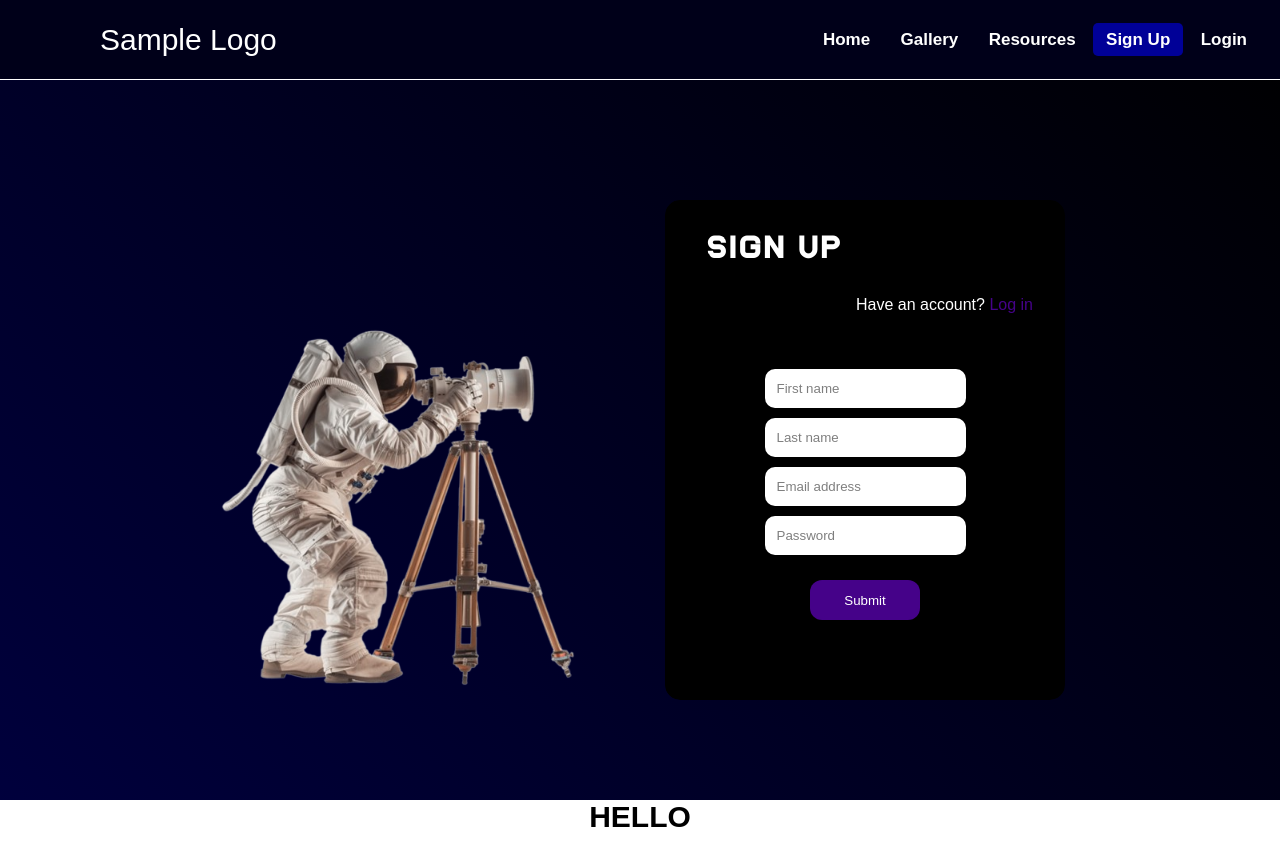
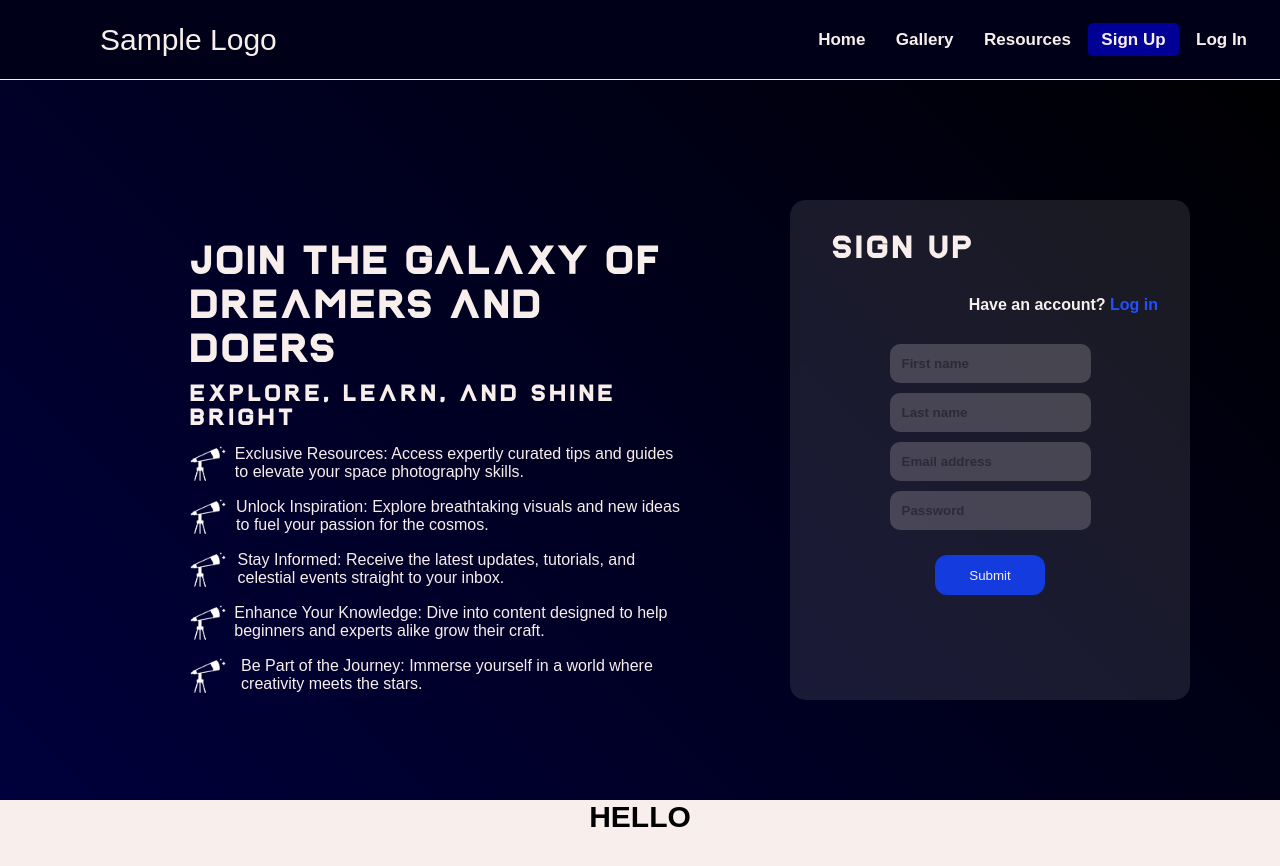
Before and after one commit to Kristen-Reid/Intergalactic-Snapshots, a plain HTML site: page form.html in a window 1280 px wide. Drawn offline with Linux system fonts and the light colour scheme.

```diff
--- a/css/form.css
+++ b/css/form.css
@@ -1,7 +1,6 @@
 body {
     margin: 0;
     padding: 0;
-    /* overflow: hidden; */
 }
 
 .form-container {
@@ -13,7 +12,7 @@ body {
 }
 
 fieldset p a {
-    color: rgb(69, 2, 137);
+    color: rgb(35, 79, 252);
 }
 
 fieldset p a:hover {
@@ -21,11 +20,13 @@ fieldset p a:hover {
 }
 
 fieldset {
-    background-color: black;
+    background-color: rgba(255, 255, 255, 0.1);
+    backdrop-filter: blur(5px);
     height: 500px;
     border-color: transparent;
     border-radius: 15px;
-    color: white;
+    color: #f8eeec ;
+    font-weight: bold;
 }
 
 
@@ -35,18 +36,59 @@ fieldset {
     height: 500px;
 }
 
+.left {
+    margin: -50px 100px;
+    padding: 90px 0 ;
+    float: left;
+    width: 500px;
+    height: 400px;
+    color: #f8eeec ;
+}
 
-img {
-    margin-top: 100px;
-    margin-right: 50px;
-    float: left;
-    width: 400px;
-    height: 400px;
+ul {
+    list-style-position: outside;
+}
+
+.form-list {
+    display: flex;
+    align-content: center;
+    padding-top: 5px;
+    text-indent: 0;
+    padding-left: 0;
+    font-size: 16px;
+    font-weight:lighter;
+}
+
+.form-list::before {
+    content: '';
+    display: inline;
+    background-image: url(/images/astronomy_camera_education_observatory_stars_icon.png);
+    background-size: 36px 36px;
+    background-repeat: no-repeat;
+    width: 48px;
+    height: 48px;
+    padding-right: 15px;
+}
+
+.form-bullets {
+    width: 200px;
+}
+
+.form-headline {
+    font-size: 38px;
+    text-align: left;
+    margin-bottom: 10px;
 }
 
 h2 {
     font-size: 30px;
     margin: 30px 40px;
+}
+
+.form-h2 {
+    padding-bottom: 10px;
+    font-size: 22px;
+    margin: 0;
 }
 
 p {
@@ -59,10 +101,12 @@ p {
     flex-direction: column;
     justify-content: center;
     align-items: center;
-    margin-top: 50px;
+    margin-top: 25px;
 }
 
 .information input {
+    background-color: #f8eeec;
+    opacity: .2;
     display: flex;
     flex-direction: column;
     padding: 10px;
@@ -72,9 +116,14 @@ p {
     border-color: transparent;
 }
 
+.information input:focus {
+    cursor: text;
+}
+
 .information input::placeholder {
-    color: black;
-    opacity: .5;
+    color: #121212;
+    opacity: .6;
+    font-weight: bold;
 }
 
 .info-box {
@@ -87,10 +136,10 @@ p {
 form button {
     width: 110px;
     height: 40px;
-    background-color: rgb(69, 2, 137);
+    background-color: rgb(19, 59, 221);
     margin-top: 20px;
     border-radius: 12px;
-    color: white;
+    color: #f8eeec;
     border-color: transparent;
 }
 
--- a/css/gallery.css
+++ b/css/gallery.css
@@ -1,28 +1,33 @@
 body {
-    height: 100vh;
+    display: flex;
+    flex-direction: column;
+    height: 100%;
     overflow-x: hidden;
 }
 
-h1 {
-    padding-top: 100px;
+main {
+    display: flex;
+    flex-direction: column;
+    justify-content: center;
+    align-items: center;
+    flex-grow: 1;
+}
+
+.gallery-headline {
+    padding: 100px 0 0;
 }
 
 p {
     padding-top: 10px;
 }
 
-.gallery-container {
-    justify-items: center;
-    height: 100%;
-    width: 100%;
-}
-
 .grid-container {
-    padding-bottom: 60px;
+    flex-grow: 1;
+    padding:  20px 0 100px 0;
     justify-items: center;
     display: grid;
     grid-template-columns: repeat(auto-fit, minmax(350px, 1fr));
-    gap: 15px;
+    gap: 10px;
     width: 75%;
 }
 
@@ -45,6 +50,11 @@ img {
     body {
         height: 130vh;
     }
+
+    /* h1 {
+     padding: 350px 0 0;
+
+    } */
 }
 
 
--- a/css/login.css
+++ b/css/login.css
@@ -1,5 +1,6 @@
 fieldset {
-    background-color: black;
+    background-color: rgba(255, 255, 255, 0.1);
+    backdrop-filter: blur(5px);
     height: 400px;
     border-color: transparent;
     border-radius: 15px;
--- a/css/resources.css
+++ b/css/resources.css
@@ -1,73 +1,63 @@
 body {
     display: flex;
-    flex-direction: column;
     position: relative;
     width: 100%;
     height: 100%;
 }
 
-.resources {
+.resources-container {
+    margin-top: 80px;
     height: 100vh;
     position: relative;
+    justify-content: center;
     display: flex;
-    justify-content: space-around;
+    justify-content: space-evenly;
     flex-direction: row-reverse;
 }
 
 h1 {
-    padding: 100px 0;
+    padding: 150px 0 0;
 }
 
-
-
-.links {
+.links-container {
     position: relative;
-    flex: 1 1 auto;
     background-color: green;
-}
-
-img {
+    width: 500px;
+    height: 500px;
     float: right;
-    position: relative;
-}
-
-.left {
-    position: relative;
-    height: 500px;
-    left: 10px;
-    top: 25px;
-    float: right;
+    order: 1;
 }
 
 .image-container {
+    display: flex;
+    flex-direction: column;
     position: relative;
-    /* height: 500px; */
+    align-items: center;
+    height: 53%;
+    width: 500px;
+    background-color: purple;
 }
 
 .window {
+    position: relative;
     width: 750px;
-    background-color: blue;
 }
 
 .astronaut {
-    z-index: 1;
-    width: 300px;
-    background-color: red;
+    top: -520px;
+    right: 15px;
+    position: relative;
+    z-index: 2;
+    width: 60%;
 }
 
-/* .resources-footer {
-
-    position: relative;
-    z-index: 100;
-    background-color: white;
-    height: 80px;
-    width: 100%;
-    color: black;
-    text-align: center;
-    font-size: 30px;
-    font-weight: bold;
-
-} */
+@media (max-width: 1220px) {
+    .resources-container {
+        flex-direction: column;
+        align-content: center;
+        align-items: center;
+    }
+}
 
 @media (max-width: 847px) {
     body {
--- a/css/style.css
+++ b/css/style.css
@@ -16,7 +16,7 @@ body {
     flex-direction: column;
     font-family: Arial, Helvetica, sans-serif;
     position: relative;
-    color: white;
+    color: #f8eeec ;
     width: 100%;
     height: 100%;
     background: linear-gradient(45deg, #00003f, black);
@@ -29,12 +29,12 @@ nav {
     z-index: 1000;
     height: 80px;
     width: 100%;
-    border-bottom: 1px white solid;
+    border-bottom: 1px #f8eeec solid;
     background-color: #000019;
 }
 
 .logo {
-    color: white;
+    color: #f8eeec ;
     font-size: 30px;
     line-height: 80px;
     margin: 0 100px;
@@ -52,7 +52,7 @@ nav ul li {
 }
 
 .nav-links {
-    color: white;
+    color: #f8eeec;
     font-size: 17px;
     font-weight: bold;
     padding: 7px 13px;
@@ -80,7 +80,7 @@ a.active, .nav-links:hover {
 h1, h2 {
     font-family: alenia;
     text-transform: uppercase;
-    letter-spacing: 4px;
+    letter-spacing: 5px;
 }
 
 h1 {
@@ -130,14 +130,13 @@ h2 {
     position: relative;
     width: 600px;
     height: 350px;
-    right: -550px;
-    bottom: -20px;
     z-index: 3;
 }
 
 .first {
     position: relative;
     z-index: 2;
+    top: 20px;
     opacity: .9;
     width: 100%;
 }
@@ -145,7 +144,7 @@ h2 {
 .second {
     z-index: 1;
     position: relative;
-    top: -310px;
+    top: -270px;
     right: 50px;
     width: 700px;
     opacity: .5;
@@ -183,14 +182,15 @@ h2 {
 }
 
 a .card {
-    color: white;
+    color: #f8eeec;
 }
 
 
 footer {
+    margin-top: auto;
     position: relative;
     z-index: 100;
-    background-color: white;
+    background-color: #f8eeec;
     height: 80px;
     width: 100%;
     color: black;
--- a/form.html
+++ b/form.html
@@ -31,14 +31,24 @@
                         <a href="form.html" class="nav-links active">Sign Up</a>
                     </li>
                     <li>
-                        <a href="login.html" class="nav-links">Login</a>
+                        <a href="login.html" class="nav-links">Log In</a>
                     </li>
                 </ul>
             </nav>
         </header>
         <main>
             <div class="form-container">
-                <img src="/images/pngtree-astronaut-using-telescope-in-outer-space-for-star-gazing-and-exploration-png-image_13146210-removebg-preview.png" alt="">
+                 <div class="left">
+                    <h1 class="form-headline">Join the Galaxy of Dreamers and Doers</h1>
+                    <h2 class="form-h2">Explore, Learn, and Shine Bright</h2>
+                    <ul>
+                        <li class="form-list"> Exclusive Resources: Access expertly curated tips and guides to elevate your space photography skills.</li>
+                        <li class="form-list"> Unlock Inspiration: Explore breathtaking visuals and new ideas to fuel your passion for the cosmos.</li>
+                        <li class="form-list"> Stay Informed: Receive the latest updates, tutorials, and celestial events straight to your inbox.</li>
+                        <li class="form-list"> Enhance Your Knowledge: Dive into content designed to help beginners and experts alike grow their craft.</li>
+                        <li class="form-list"> Be Part of the Journey: Immerse yourself in a world where creativity meets the stars.</li>
+                    </ul>
+                 </div>
                 <div class="right">
                     <form action="" method="post" class="signup-form">
                         <fieldset>
```
Also changed, not shown: gallery.html (+2 -2 lines), index.html (+1 -1 lines), login.html (+5 -4 lines), resources.html (+7 -7 lines), images/article-1363052-0D785226000005DC-395_634x737-1806548464-removebg-preview.png (added), images/astronaut-floating-above-earth-removebg-preview.png (added), images/astronaut-floating-above-earth.jpg (added), images/astronomy_camera_education_observatory_stars_icon.png (added), images/gettyimages-1432502564-640x640-removebg-preview.png (added), images/gettyimages-1432502564-640x640.jpg (added), 2 other files.
